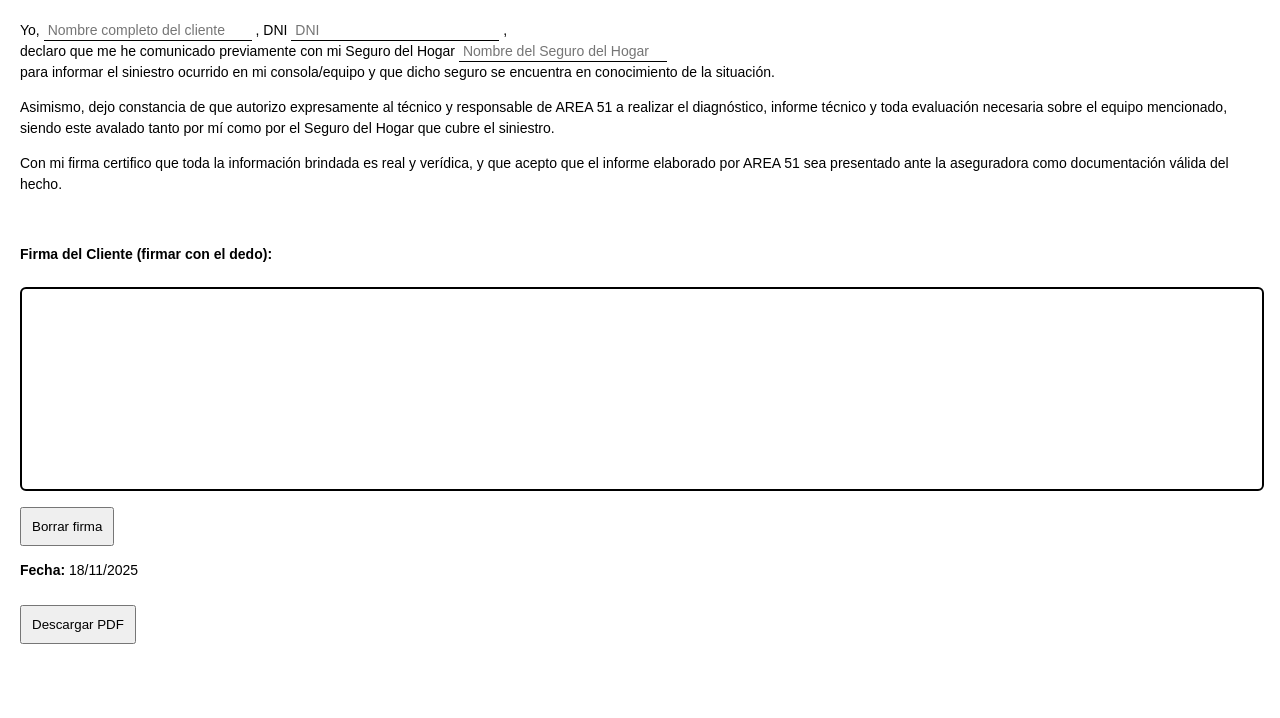
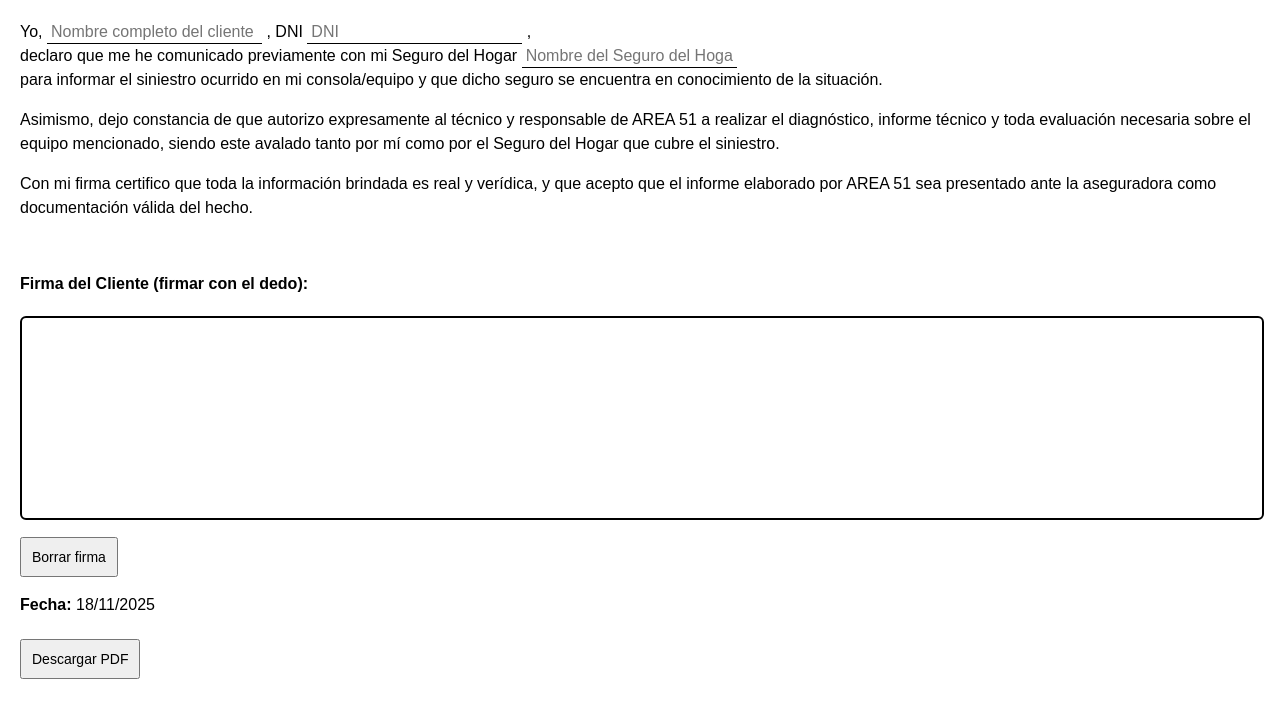
Before and after one commit to area51balcarce-ctrl/Declaracion-Cliente, a plain HTML site: page index.html in a window 1280 px wide. Drawn offline with Linux system fonts and the light colour scheme.

Commit message:
Update index.html

```diff
--- a/index.html
+++ b/index.html
@@ -7,8 +7,12 @@
     body {
       font-family: Arial, sans-serif;
       margin: 20px;
-      font-size: 14px;
+      font-size: 16px;          /* tamaño general */
       line-height: 1.5;
+    }
+    p {
+      font-size: 16px;          /* todos los párrafos igual */
+      margin-bottom: 12px;
     }
     input.campo-texto {
       border: none;
@@ -16,7 +20,7 @@
       padding: 2px 4px;
       min-width: 200px;
       font-family: inherit;
-      font-size: inherit;
+      font-size: 16px;          /* mismo tamaño que el texto */
       outline: none;
     }
     #signature-pad {
@@ -31,6 +35,7 @@
     button {
       margin-top: 10px;
       padding: 10px;
+      font-size: 14px;          /* un poco más chico para que no grite tanto */
     }
     @media print {
       button {
```
